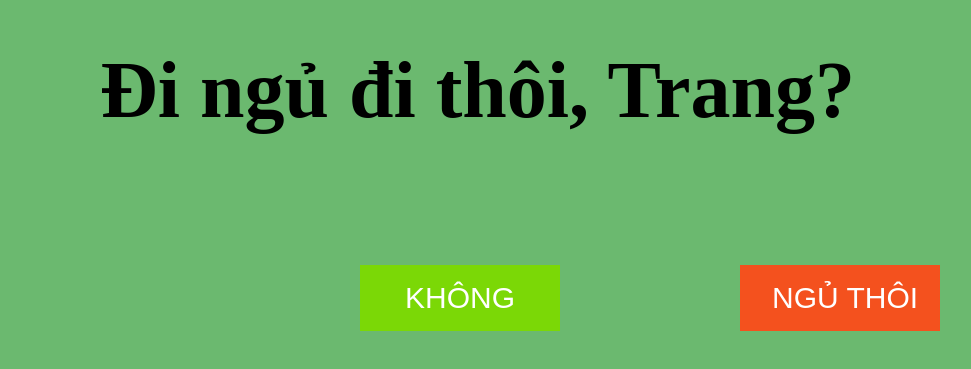
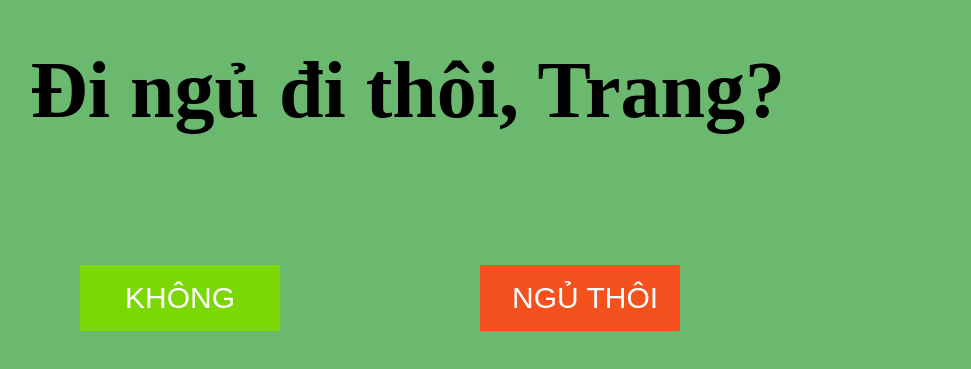
Before and after one commit to hoanuchiha98/hoanuchiha98, a plain HTML site: page index.html in a window 1280 px wide. Shown: the part 185-554 px from the top of the page, without its empty margins (120-1091 px from the left). Drawn offline with nearby package versions, Linux system fonts and the light colour scheme.

Commit message:
Update index.html

```diff
--- a/index.html
+++ b/index.html
@@ -22,7 +22,7 @@
 
         #sleepQuestion {
             position: absolute;
-            left: 220px;
+            left: 150px;
             top: 230px;
             font-size: 80px;
         }
@@ -38,7 +38,7 @@
 
         #btnYes {
             position: absolute;
-            left: 480px;
+            left: 200px;
             top: 450px;
             background-color: #7bd806;
             cursor: pointer;
@@ -46,7 +46,7 @@
 
         #btnNo {
             position: absolute;
-            left: 860px;
+            left: 600px;
             top: 450px;
             background-color: #f4511e;
             transition: 0.3s;
@@ -55,11 +55,9 @@
     </style>
 </head>
 <body>
-<div class="wrapper">
-    <h1 id="sleepQuestion">Đi ngủ đi thôi, Trang?</h1>
-    <input type="button" id="btnYes" value="KHÔNG" onclick="yesClick()"/>
-    <input type="button" id="btnNo" value="NGỦ THÔI" onmouseover="noHover()" onclick="noHover()"/>
-</div>
+<h1 id="sleepQuestion">Đi ngủ đi thôi, Trang?</h1>
+<input type="button" id="btnYes" value="KHÔNG" onclick="yesClick()"/>
+<input type="button" id="btnNo" value="NGỦ THÔI" onmouseover="noHover()" onclick="noHover()"/>
 </body>
 <script>
     function yesClick() {
```
